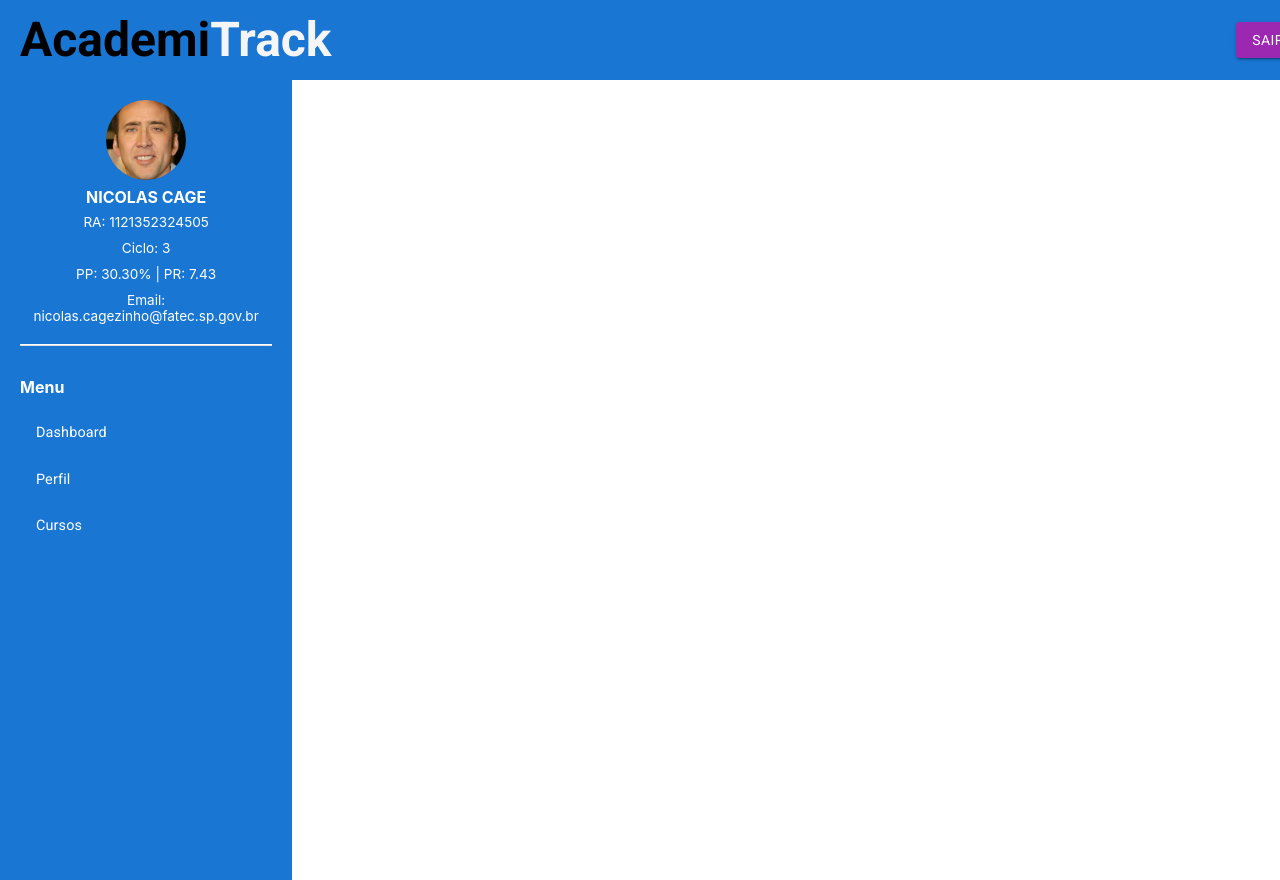
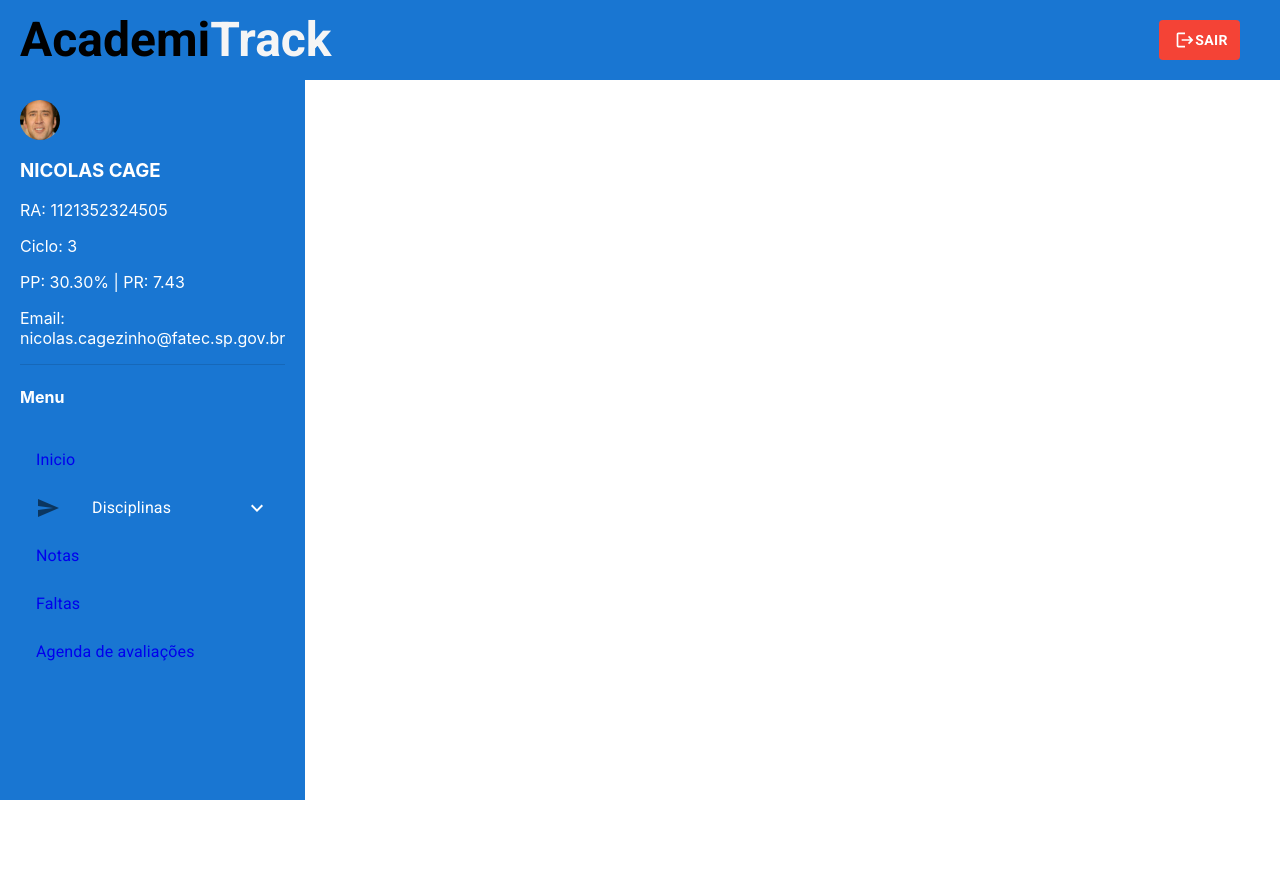
Before and after one commit to WebCrafters-ZL/academitrack-front, a React (Create React App) app: page /aluno-home in a window 1280 px wide. After the commit the page ends 800 px from the top, so only its background shows below. Built offline with nearby package versions, Linux system fonts and the light colour scheme.

Commit message:
fix: Header
Correção do botão de Sair

```diff
--- a/package.json
+++ b/package.json
@@ -5,6 +5,7 @@
   "dependencies": {
     "@emotion/react": "^11.13.3",
     "@emotion/styled": "^11.13.0",
+    "@mui/icons-material": "^6.1.2",
     "@mui/material": "^6.1.1",
     "@testing-library/jest-dom": "^5.17.0",
     "@testing-library/react": "^13.4.0",
--- a/src/components/BarraLateral/BarraLateral.js
+++ b/src/components/BarraLateral/BarraLateral.js
@@ -1,10 +1,20 @@
-import React from "react";
-import { List, ListItem, ListItemText, Box, Divider, Avatar } from "@mui/material";
+import React, { useState } from "react";
+import { List, ListItem, ListItemText, Box, Divider, Avatar, ListItemButton, ListItemIcon, Collapse } from "@mui/material";
 import { Link } from "react-router-dom";
-import '../BarraLateral/BarraLateral.scss';
 import fotoPerfil from '../../assets/nicolas-cage-perfil.jpg';
 
+// Importar apenas os ícones que você vai usar
+import SendIcon from '@mui/icons-material/Send';
+import ExpandLess from '@mui/icons-material/ExpandLess';
+import ExpandMore from '@mui/icons-material/ExpandMore';
+
 const BarraLateral = () => {
+  const [openDisciplinas, setOpenDisciplinas] = useState(false);
+
+  const handleClickDisciplinas = () => {
+    setOpenDisciplinas(!openDisciplinas);
+  };
+
   return (
     <Box className="barraLateral">
       <Box className="info-aluno">
@@ -24,14 +34,34 @@ const BarraLateral = () => {
       <Box className="menu-aluno">
         <h4>Menu</h4>
         <List>
-          <ListItem button className="lista-item" component={Link} to="/aluno">
-            <ListItemText primary="Dashboard" />
+          <ListItem button component={Link} to="/inicio">
+            <ListItemText primary="Inicio" />
           </ListItem>
-          <ListItem button className="lista-item" component={Link} to="/perfil">
-            <ListItemText primary="Perfil" />
+          <ListItem button onClick={handleClickDisciplinas}>
+            <ListItemIcon>
+              <SendIcon />
+            </ListItemIcon>
+            <ListItemText primary="Disciplinas" />
+            {openDisciplinas ? <ExpandLess /> : <ExpandMore />}
           </ListItem>
-          <ListItem button className="lista-item" component={Link} to="/cursos">
-            <ListItemText primary="Cursos" />
+          <Collapse in={openDisciplinas} timeout="auto" unmountOnExit>
+            <List component="div" disablePadding>
+              <ListItem button sx={{ pl: 4 }} component={Link} to="/disciplinas/materia1">
+                <ListItemText primary="Matéria 1" />
+              </ListItem>
+              <ListItem button sx={{ pl: 4 }} component={Link} to="/disciplinas/materia2">
+                <ListItemText primary="Matéria 2" />
+              </ListItem>
+            </List>
+          </Collapse>
+          <ListItem button component={Link} to="/notas">
+            <ListItemText primary="Notas" />
+          </ListItem>
+          <ListItem button component={Link} to="/faltas">
+            <ListItemText primary="Faltas" />
+          </ListItem>
+          <ListItem button component={Link} to="/agenda-avaliacoes">
+            <ListItemText primary="Agenda de avaliações" />
           </ListItem>
         </List>
       </Box>
--- a/src/components/Header/Header.js
+++ b/src/components/Header/Header.js
@@ -1,5 +1,6 @@
 import React from "react";
 import { Button, Box, Typography } from "@mui/material";
+import Logout from "@mui/icons-material/Logout";
 import './Header.scss';
 
 const Header = () => {
@@ -12,7 +13,7 @@ const Header = () => {
         </Typography>
       </div>
       <div className="logout">
-        <Button variant="contained" color="secondary">
+        <Button className="logout-button" startIcon={<Logout />}>
           Sair
         </Button>
       </div>
--- a/src/components/Header/Header.scss
+++ b/src/components/Header/Header.scss
@@ -2,18 +2,15 @@
   position: fixed;
   top: 0;
   width: 100%;
-  height: 60px;
+  height: 80px;
   background-color: #1976d2;
   z-index: 1000;
   display: flex;
   justify-content: space-between;
   align-items: center;
   padding: 0 20px;
-}
-
-.logo {
-  display: flex;
-  align-items: center;
+  box-sizing: border-box;
+  overflow: visible;
 }
 
 .login-title {
@@ -30,15 +27,46 @@
   font-weight: bold;
 }
 
+.logout {
+  margin-right: 20px;
+
   .logout-button {
-  background-color: #ffffff;
-  color: #ff0000;
+    background-color: #f44336;
+    color: #ffffff;
     border: none;
-  padding: 8px 16px;
+    padding: 8px 12px;
     border-radius: 4px;
     cursor: pointer;
+    display: flex;
+    align-items: center;
+    justify-content: center;
+    font-weight: bold;
+    transition: background-color 0.3s ease;
+    opacity: 1;
+    z-index: 1001;
   }
 
   .logout-button:hover {
-  background-color: #e0e0e0;
+    background-color: #d32f2f;
+    opacity: 1;
   }
+
+  .logout-button svg {
+    fill: #ffffff;
+    margin: 0;
+    padding: 0;
+    width: 20px;
+    height: 20px;
+  }
+
+  .logout-button span {
+    margin-left: 4px;
+    padding: 0;
+  }
+
+  .logout-button > * {
+    margin: 0;
+    padding: 0;
+  }
+
+}
--- a/src/components/Layout/Layout.scss
+++ b/src/components/Layout/Layout.scss
@@ -16,15 +16,6 @@
   overflow: auto;
 }
 
-.header {
-  position: fixed;
-  top: 0;
-  width: 100%;
-  height: 10vh;
-  z-index: 1000;
-  background-color: #1976d2;
-}
-
 .barra-lateral {
   position: fixed;
   left: 0;
--- a/src/styles/_breakpoints.scss
+++ /dev/null
@@ -1,4 +0,0 @@
-$mobile: 768px;
-$desktop_xsm: 980px;
-$desktop_sm: 1080px;
-$desktop_md: 1280px;
```
Also changed, not shown: 1 other file (tests, documents, lock files or other folders). Lines whose indentation alone changed are shown as unchanged.
